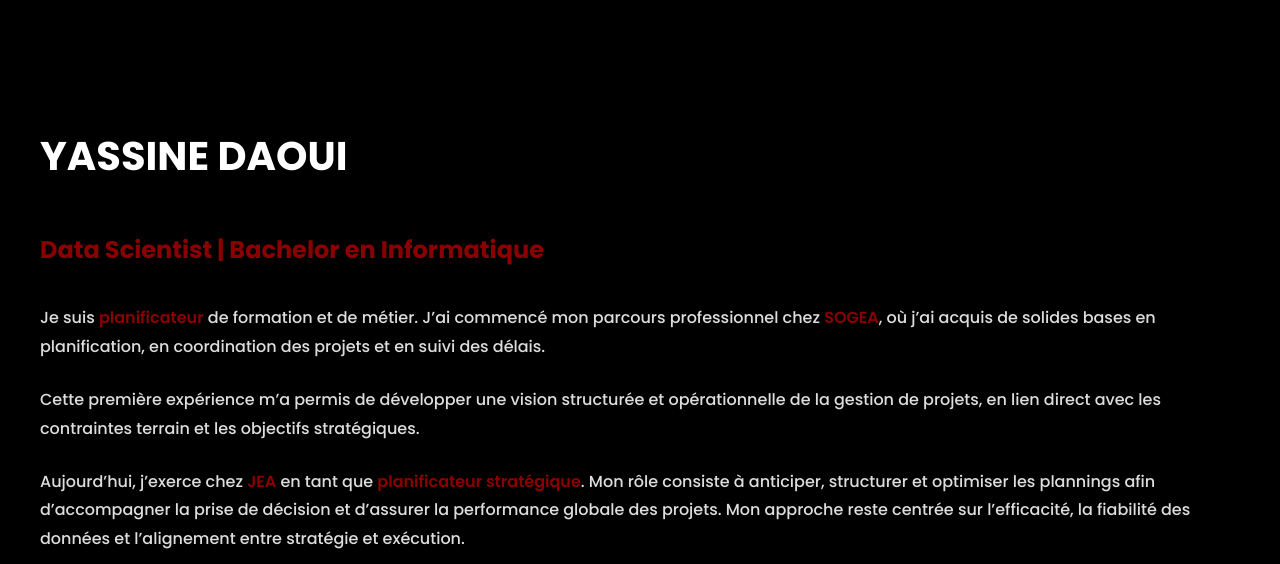
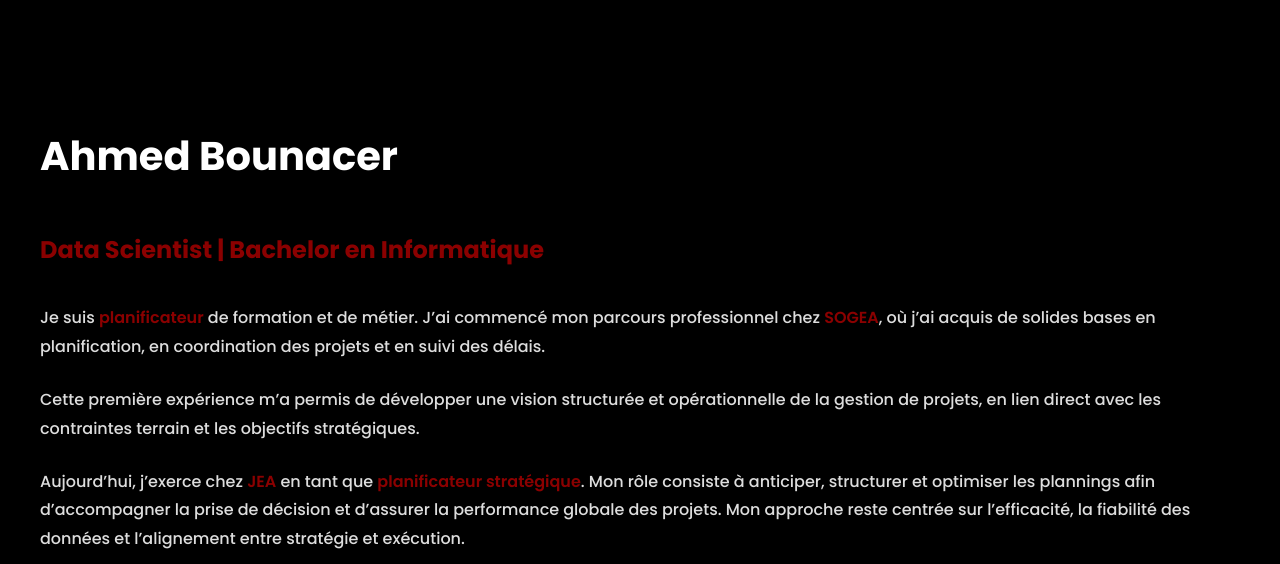
Before and after one commit to ahmedbounacer/ANacer.github.io, a plain HTML site: page index.html in a window 1280 px wide. Shown: the part 780-1344 px from the top of the page. Drawn offline with nearby package versions, Linux system fonts and the light colour scheme.

Commit message:
Update index.html

```diff
--- a/index.html
+++ b/index.html
@@ -71,7 +71,7 @@
 
             <div class="home__img-container">
                 <div class="home__img-border"></div>
-                <img src="./assets/img/img1.png" alt="Portrait de Yassine Daoui" class="home__img">
+                <img src="./assets/img/img1.png" alt="Portrait de Ahmed Bounacer" class="home__img">
             </div>
 
 
@@ -97,7 +97,7 @@
 
         <section class="section" id="about">
             <div class="bd-grid">
-               <h4 class="section-title anime-text">YASSINE DAOUI</h4>
+               <h4 class="section-title anime-text">Ahmed Bounacer</h4>
                 <div class="about__content">
                     <h3>Data Scientist | Bachelor en Informatique</h3>
 
```
